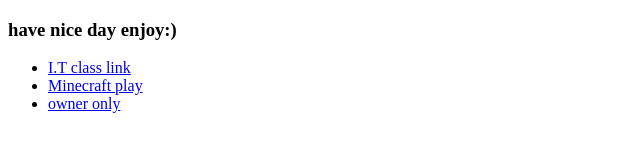
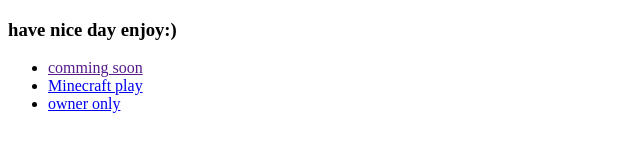
Before and after one commit to oprangerx/main, a plain HTML site: page index.html in a window 1280 px wide. Shown: the part 146-295 px from the top of the page, without its empty margins (0-640 px from the left). Drawn offline with Linux system fonts and the light colour scheme.

Commit message:
Update index.html

```diff
--- a/index.html
+++ b/index.html
@@ -13,7 +13,7 @@
   <h3>have nice day enjoy:)</h3>
 
   <ul>
-    <li><a href="https://oprangerx.github.io/cloud/">I.T class link</a></li>
+    <li><a href="">comming soon</a></li>
     <li><a href="mcpe.html">Minecraft play</a></li>
     <li><a href="login_page.html">owner only</a></li>
   </ul>
```
